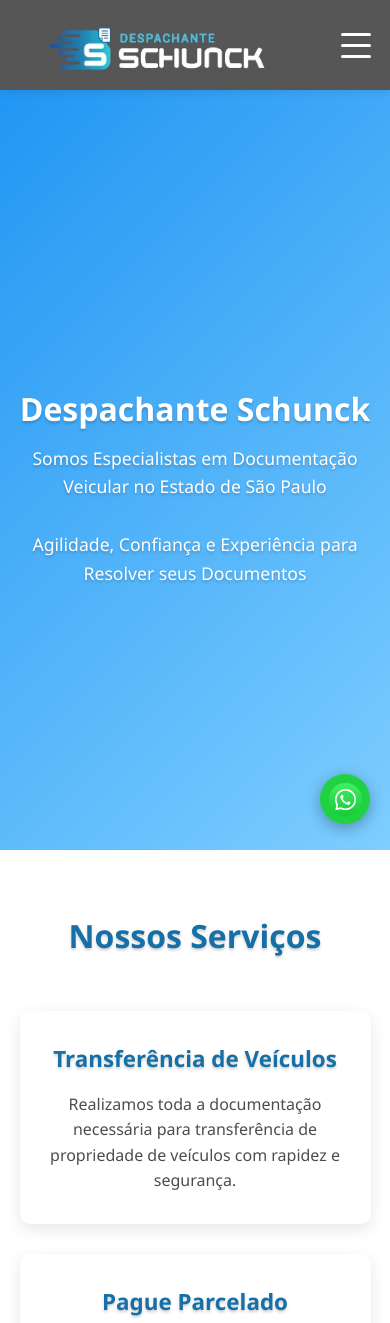
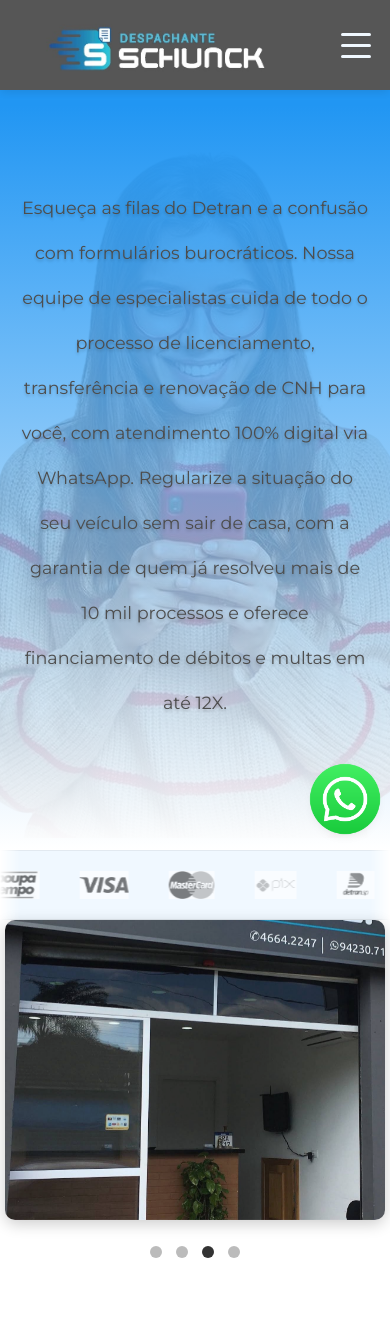
Before and after one commit to cayresbr/despachante, a plain HTML site: page index.html in a window 390 px wide. Shown: the top 1323 px of the page. Drawn offline with Linux system fonts and the light colour scheme.

Commit message:
update: Adicionado carrosel de imagens, faixa de parceiros, ajustes em informcaoes.

```diff
--- a/index.html
+++ b/index.html
@@ -1,9 +1,12 @@
-<!DOCTYPE html>
+<!doctype html>
 <html lang="pt-BR">
   <head>
     <meta charset="UTF-8" />
     <meta name="viewport" content="width=device-width, initial-scale=1.0" />
     <title>Despachante Schunck - Documentação Veicular SP</title>
+    <link rel="preconnect" href="https://fonts.googleapis.com">
+<link rel="preconnect" href="https://fonts.gstatic.com" crossorigin>
+<link href="https://fonts.googleapis.com/css2?family=Montserrat:ital,wght@0,100..900;1,100..900&display=swap" rel="stylesheet">
     <link rel="icon" type="image/x-icon" href="assets/favicon.png" />
     <link rel="stylesheet" href="styles.css" />
   </head>
@@ -30,12 +33,42 @@
 
     <!-- Hero Section -->
     <div class="hero" id="home">
-      <h1>Despachante Schunck</h1>
-      <p>Somos Especialistas em Documentação Veicular no Estado de São Paulo</p>
-      <p>Agilidade, Confiança e Experiência para Resolver seus Documentos</p>
+      <!-- <h1>Despachante Schunck</h1> -->
+
+      <p>
+        Esqueça as filas do Detran e a confusão com formulários burocráticos.
+        Nossa equipe de especialistas cuida de todo o processo de licenciamento,
+        transferência e renovação de CNH para você, com atendimento 100% digital
+        via WhatsApp. Regularize a situação do seu veículo sem sair de casa, com
+        a garantia de quem já resolveu mais de 10 mil processos e oferece
+        financiamento de débitos e multas em até 12X.
+      </p>
     </div>
 
-    <!-- <!-- HTML do Carrossel Automático
+    <!-- Faixa de Logos -->
+<div class="logos-strip">
+  <div class="logos-track">
+    <img src="assets/logo-detran.png" alt="Detran" />
+    <img src="assets/logo-poupatempo.png" alt="Poupatempo" />
+    <img src="assets/logo-visa.png" alt="Visa" />
+    <img src="assets/logo-mastercard.png" alt="Mastercard" />
+    <img src="assets/logo-pix.png" alt="Pix" />
+    <!-- Duplicatas para o loop contínuo -->
+    <img src="assets/logo-detran.png" alt="Detran" />
+    <img src="assets/logo-poupatempo.png" alt="Poupatempo" />
+    <img src="assets/logo-visa.png" alt="Visa" />
+    <img src="assets/logo-mastercard.png" alt="Mastercard" />
+    <img src="assets/logo-pix.png" alt="Pix" />
+    <!-- Triplicadas para o loop contínuo -->
+    <img src="assets/logo-detran.png" alt="Detran" />
+    <img src="assets/logo-poupatempo.png" alt="Poupatempo" />
+    <img src="assets/logo-visa.png" alt="Visa" />
+    <img src="assets/logo-mastercard.png" alt="Mastercard" />
+    <img src="assets/logo-pix.png" alt="Pix" />
+  </div>
+</div>
+
+    <!-- HTML do Carrossel Automático -->
     <div class="carousel-container">
       <div class="carousel-slides">
         <div class="slide active">
@@ -47,10 +80,10 @@
         <div class="slide">
           <img src="assets/loja3.jpg" alt="Foto 3" />
         </div>
-      </div> -->
+      </div>
 
       <!-- Indicadores apenas visuais (não clicáveis) -->
-      <!-- <div class="carousel-indicators">
+      <div class="carousel-indicators">
         <span class="dot active"></span>
         <span class="dot"></span>
         <span class="dot"></span>
@@ -72,13 +105,15 @@
         <div class="service-card">
           <h3>Pague Parcelado</h3>
           <p>
-            Para sua comodidade, oferecemos opções de pagamento parcelado em até 12x no cartão.
+            Para sua comodidade, oferecemos opções de financiamento parcelado em até
+            24x no cartão.
           </p>
         </div>
         <div class="service-card">
           <h3>Liberação de Veículo</h3>
           <p>
-            Liberamos veículos apreendidos ou retidos junto ao Detran-SP de forma ágil e eficiente.
+            Liberamos veículos apreendidos ou retidos junto ao Detran-SP de
+            forma ágil e eficiente.
           </p>
         </div>
         <div class="service-card">
@@ -140,14 +175,15 @@
 
       <div class="contact-info">
         <div class="info-card">
-          <h3>📞 Telefone</h3>
-          <p><a href="tel:+5511942307192">(11) 94230-7192</a></p>
+          <h3>📞 Contato</h3>
+          <p><a href="tel:+5511942307192">Loja 1 - (11) 94230-7192</a></p>
+          <p><a href="tel:+5511942307192">Loja 2 - (11) 95027-6574</a></p>
         </div>
         <div class="info-card">
           <h3>📧 Email</h3>
           <p>
-            <a href="mailto:contato@despachanteschunck.com.br"
-              >contato@despachanteschunck.com.br</a
+            <a href="mailto:despachanteschunck@gmail.com"
+              >despachanteschunck@gmail.com</a
             >
           </p>
         </div>
@@ -209,7 +245,7 @@
             />
           </div>
           <div class="form-group">
-            <label for="email">Email *</label>
+            <label for="email">Email</label>
             <input
               type="email"
               id="email"
--- a/styles.css
+++ b/styles.css
@@ -2,6 +2,7 @@
   margin: 0;
   padding: 0;
   box-sizing: border-box;
+  font-family: "Montserrat", sans-serif;
 }
 
 :root {
@@ -9,12 +10,8 @@
   --secondary-blue: #2196f3;
   --dark-gray: #4d4d4d;
   --light-gray: #eeeeee;
-  --white: #ffffff;
+  --white: #f0f8ff;
   --gradient-blue: linear-gradient(135deg, #2196f3 0%, #7eceff 100%);
-}
-
-html {
-  scroll-behavior: smooth;
 }
 
 body {
@@ -126,27 +123,95 @@
 
 /* Hero Section */
 .hero {
-  background: var(--gradient-blue);
+  background-image:
+    linear-gradient(to right, #1670a7 30%, rgba(255, 255, 255, 0) 80%),
+    linear-gradient(
+      to top,
+      rgba(255, 255, 255, 1) 0%,
+      rgba(255, 255, 255, 0) 40%
+    ),
+    url(assets/hero-image.jpg);
+  background-repeat: no-repeat;
+  background-position: right;
   color: var(--white);
+  padding: clamp(60px, 15vh, 150px) 5%;
   min-height: 90dvh;
-  padding: 120px 5% 60px;
-  text-align: center;
+  text-align: left;
   margin-top: 90px;
   display: flex;
   flex-direction: column;
   justify-content: center;
+  align-items: flex-start;
   text-shadow: 0 2px 3px rgba(0, 0, 0, 0.2);
 }
 
 .hero h1 {
-  font-size: 2.5em;
+  font-size: clamp(2rem, 5vw, 3.5rem);
   margin-bottom: 10px;
 }
 
 .hero p {
+  width: 650px;
+  line-height: 60px;
   font-size: 1.3em;
   margin-bottom: 30px;
   animation: fadeInUp 1.2s ease;
+}
+
+/* ===== FAIXA DE LOGOS ===== */
+.logos-strip {
+  width: 100%;
+  overflow: hidden;
+  background-color: var(--white);
+  padding: 20px 0;
+  border-top: 1px solid rgba(0, 0, 0, 0.06);
+  border-bottom: 1px solid rgba(0, 0, 0, 0.06);
+  -webkit-mask-image: linear-gradient(
+    to right,
+    transparent 0%,
+    black 5%,
+    black 95%,
+    transparent 100%
+  );
+  mask-image: linear-gradient(
+    to right,
+    transparent 0%,
+    black 5%,
+    black 95%,
+    transparent 100%
+  );
+}
+
+.logos-track {
+  display: flex;
+  align-items: center;
+  gap: 60px;
+  animation: scroll-logos 20s linear infinite;
+  will-change: transform;
+}
+
+.logos-track img {
+  height: 40px;
+  flex-shrink: 0;
+  width: auto;
+  object-fit: contain;
+  filter: grayscale(100%);
+  opacity: 0.6;
+  transition: filter 0.3s ease, opacity 0.3s ease;
+}
+
+.logos-track img:hover {
+  filter: grayscale(0%);
+  opacity: 1;
+}
+
+@keyframes scroll-logos {
+  0%   { transform: translateX(0); }
+  100% { transform: translateX(-50%); }
+}
+
+.logos-strip:hover .logos-track {
+  animation-play-state: paused;
 }
 
 /* CSS do Carrossel Automático */
@@ -439,8 +504,8 @@
 /* Botões Flutuantes */
 .floating-btn {
   position: fixed;
-  width: 35px;
-  height: 35px;
+  width: 50px;
+  height: 50px;
   border-radius: 50%;
   display: flex;
   align-items: center;
@@ -456,14 +521,14 @@
 }
 
 .whatsapp-btn {
-  bottom: 30px;
-  right: 30px;
+  bottom: 35px;
+  right: 35px;
   background: #20d142;
 }
 
 .whatsapp-btn img {
-  width: 35px;
-  height: 35px;
+  width: 74px;
+  height: 74px;
 }
 
 .scroll-top-btn {
@@ -480,10 +545,11 @@
 }
 
 .scroll-top-btn::before {
-  content: "↑";
+  content: url(assets/uparrow.png);
   color: var(--white);
-  font-size: 30px;
-  font-weight: bold;
+  padding-bottom: 10px;
+  display: block;
+  transform: scale(0.03);
 }
 
 /* Animações */
@@ -521,16 +587,43 @@
     display: flex;
   }
 
+  .hero {
+    padding: 80px 20px; /* Mais respiro lateral em telas pequenas */
+    text-align: center; /* Opcional: centralizar no mobile costuma converter melhor */
+    align-items: center;
+    background-image:
+      linear-gradient(
+        to bottom,
+        var(--secondary-blue) 2%,
+        rgba(255, 255, 255, 0.6) 100%
+      ),
+      linear-gradient(
+        to top,
+        rgba(255, 255, 255, 1) 0%,
+        rgba(255, 255, 255, 0) 40%
+      ),
+      url("assets/hero-image.jpg");
+    background-position: center; /* Centraliza a imagem no mobile */
+  }
+
   .hero h1 {
     font-size: 2em;
   }
 
   .hero p {
+    max-width: 100%;
     font-size: 1.1em;
+    line-height: 45px;
+    font-weight: 400;
+    color: var(--dark-gray);
   }
 
   h2 {
     font-size: 2em;
+  }
+
+  .carousel-container {
+    margin: 0 5px;
   }
 
   .slide img {
@@ -559,4 +652,13 @@
     bottom: 90px;
     right: 20px;
   }
+
+  .logos-track {
+    gap: 40px;
+    animation-duration: 15s;
+  }
+
+  .logos-track img {
+    height: 28px;
+  }
 }
```
Also changed, not shown: assets/hero-image.jpg (added), assets/logo-detran.png (added), assets/logo-mastercard.png (added), assets/logo-pix.png (added), assets/logo-poupatempo.png (added), assets/logo-visa.png (added), assets/uparrow.png (added).
